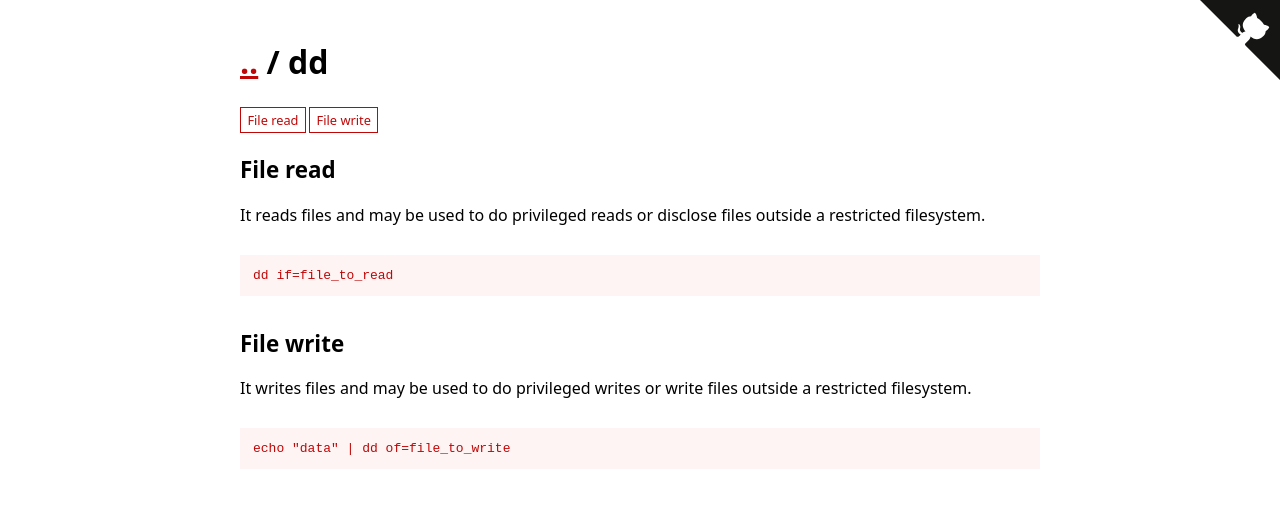
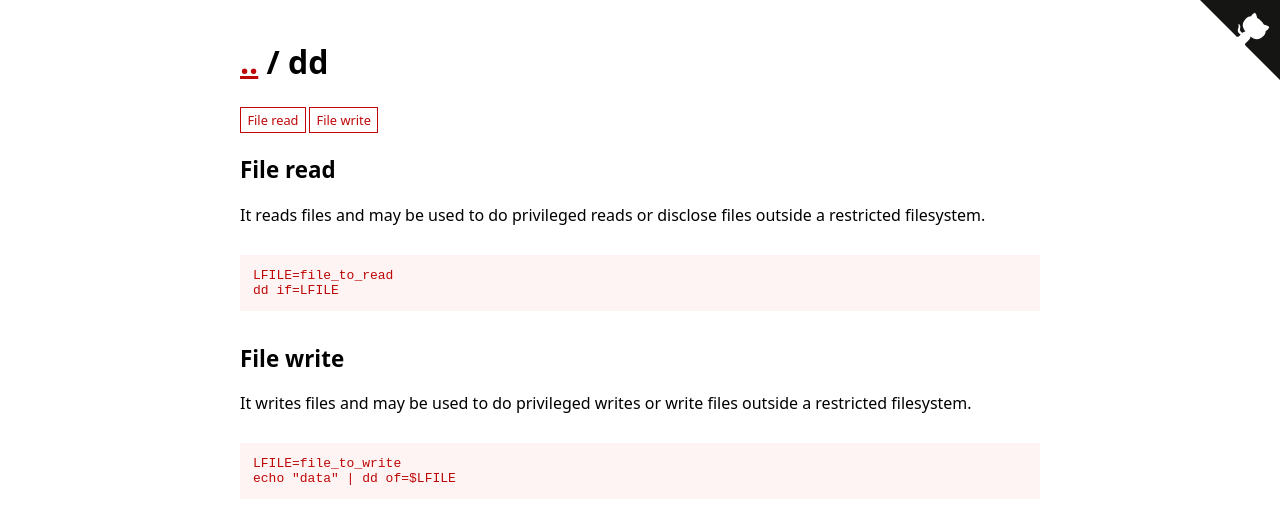
Before and after one commit to GTFOBins/GTFOBins.github.io, a Jekyll site: the page built from _gtfobins/dd.md, in a window 1280 px wide. Shown: the top 524 px of the page. Built offline with Jekyll 4.4.1, drawn with Linux system fonts in a browser that asks for light colours.

Commit message:
Use variables in dd

```diff
--- a/_gtfobins/dd.md
+++ b/_gtfobins/dd.md
@@ -1,7 +1,11 @@
 ---
 functions:
   file-read:
-    - code: dd if=file_to_read
+    - code: |
+        LFILE=file_to_read
+        dd if=LFILE
   file-write:
-    - code: echo "data" | dd of=file_to_write
+    - code: |
+        LFILE=file_to_write
+        echo "data" | dd of=$LFILE
 ---
```
